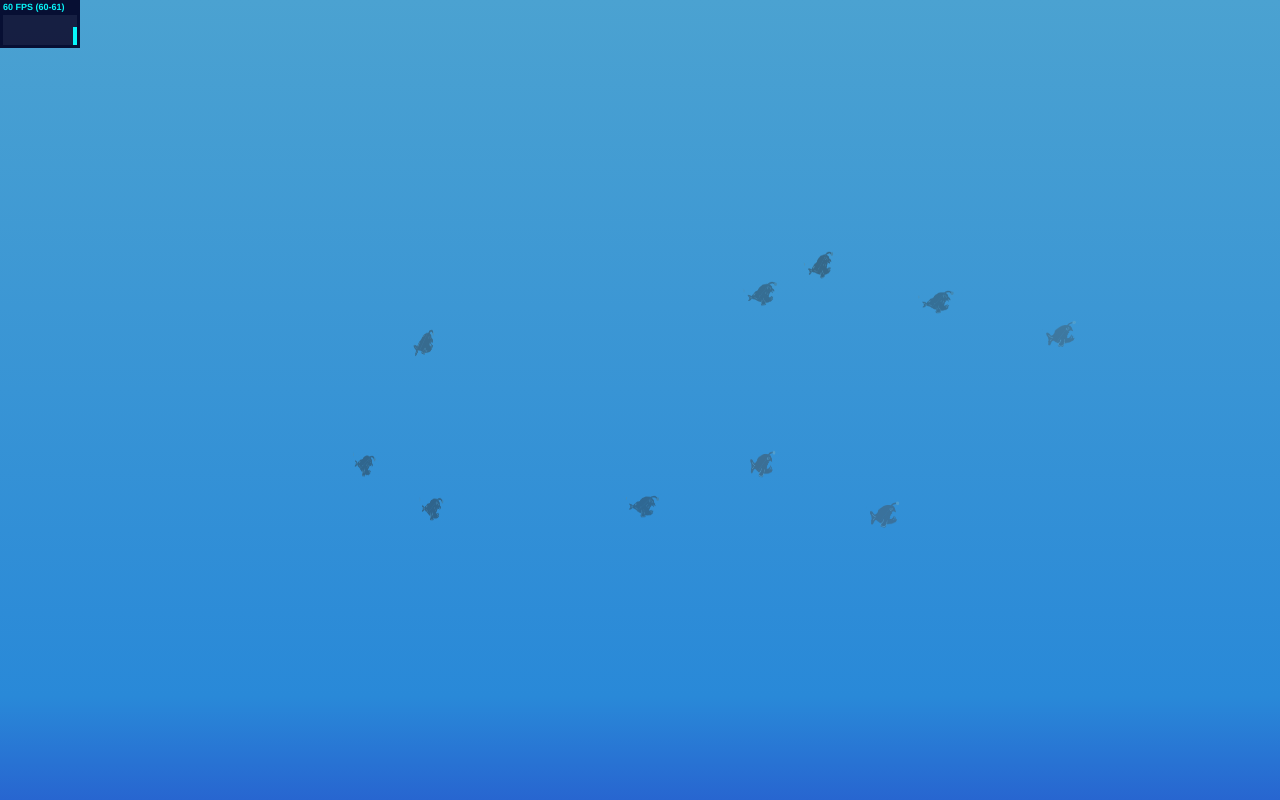
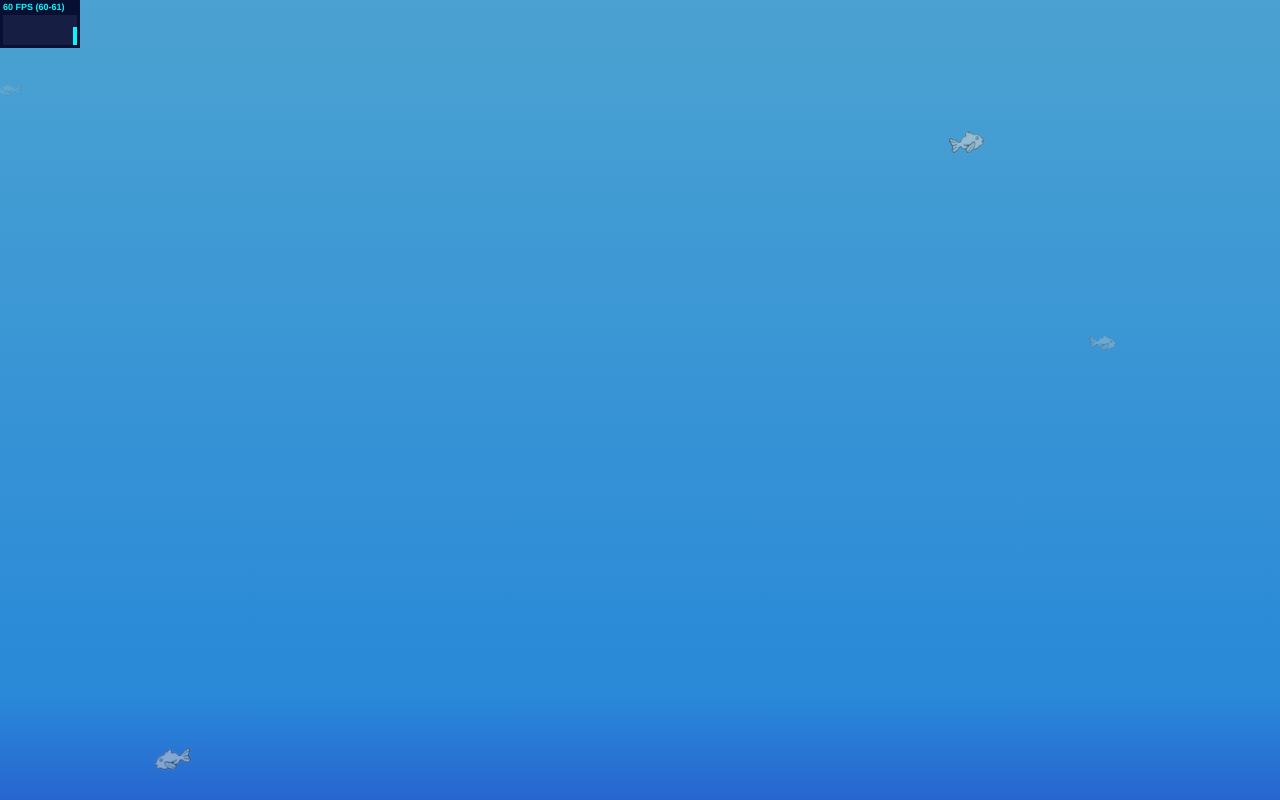
Before and after one commit to tambien/Submersible, a plain HTML site: page index.html in a window 1280 px wide. Drawn offline with Linux system fonts and the light colour scheme.

Commit message:
randomly adds fish to the scene.

```diff
--- a/index.html
+++ b/index.html
@@ -17,6 +17,7 @@
 	<script type="text/javascript" charset="UTF-8" src="./scripts/dependencies/Random.js"></script>
 	<script type="text/javascript" charset="UTF-8" src="./scripts/dependencies/tween.min.js"></script>
 	<script type="text/javascript" charset="UTF-8" src="./scripts/dependencies/Interpolate.js"></script>
+	<script type="text/javascript" charset="UTF-8" src="./scripts/dependencies/Detector.js"></script>
 	<!--APPLICATION-->
 	<script type="text/javascript" charset="UTF-8" src="./scripts/application/Submersible.js"></script>
 	<script type="text/javascript" charset="UTF-8" src="./scripts/application/Fish.js"></script>
--- a/scripts/application/Fish.js
+++ b/scripts/application/Fish.js
@@ -15,10 +15,9 @@ SUBMERSIBLE.Fish = Backbone.Model.extend({
 			mass : 15, //in kg
 			speed : 3, //in km/h
 			//position and movement
-			direction : new THREE.Vector3(randomXDirection, RANDOM.getFloat(-.1, .1), RANDOM.getFloat(0, .5)),
+			direction : new THREE.Vector3(randomXDirection, RANDOM.getFloat(-.1, .1), .3),
 			position : new THREE.Vector3(RANDOM.getInt(-1000, 1000), RANDOM.getInt(-500, 500), -10000),
 			acceleration : 0,
-			velocity : 3,
 			//the speed multiplier
 			rate : 1,
 			//the pitch and yaw of the fish
@@ -47,11 +46,44 @@ SUBMERSIBLE.Fish = Backbone.Model.extend({
 		if(options && options.swim) {
 			this.swim = options.swim;
 		}
+		this.on("change:visible", this.putOnScreen);
 		//the view
 		this.view = new SUBMERSIBLE.Fish.View({
 			model : this,
 		})
 	},
+	//ADD TO SCREEN////////////////////////////////////////////////////////////
+	putOnScreen : function(model, visible) {
+		if(visible) {
+			//either put it way back
+			var zonePos = -(this.get("palegicZone") * SUBMERSIBLE.model.get("zoneDifference"));
+			var dir = this.get("direction");
+			var posZ = RANDOM.getInt(-10000, -1000);
+			//everything else is based on the z position
+			var randY = INTERPOLATE.linear(posZ, -10000, -1000, 2000, 100);
+			var randX =  INTERPOLATE.linear(posZ, -10000, -1000, 500, 3000);
+			//if(RANDOM.flipCoin()) {
+			this.set("position", new THREE.Vector3(RANDOM.getInt(-randX, randX), RANDOM.getInt(-randY, randY) + zonePos, posZ));
+			dir.setZ(INTERPOLATE.linear(posZ, -10000, -1000, .35, .01));
+			//} else {
+			//or on the side
+
+			/*
+			 if (RANDOM.flipCoin()){
+			 //going left from teh right side
+			 this.set("position", new THREE.Vector3(2000, RANDOM.getInt(-100, 100) + zonePos, ));
+			 dir.setX(RANDOM.getFloat(-0.2, -1))
+			 } else {
+			 //going right from the left side
+			 this.set("position", new THREE.Vector3(-2000, RANDOM.getInt(-100, 100) + zonePos, RANDOM.getInt(-2000, -1000)));
+			 dir.setX(RANDOM.getFloat(0.2, 1))
+			 }
+			 dir.setZ(.1);
+			 }
+			 */
+		}
+	},
+	//UPDATE FUNCTIONS/////////////////////////////////////////////////////////
 	update : function(timestep, scalar, time) {
 		var rate = this.get("rate");
 		this.move(scalar * rate);
@@ -84,7 +116,7 @@ SUBMERSIBLE.Fish = Backbone.Model.extend({
 		var position = this.get("position");
 		var direction = this.get("direction").clone().normalize();
 		var acceleration = this.get('acceleration');
-		var moveAmount = (this.get("velocity") + acceleration) * step
+		var moveAmount = (this.get("speed") + acceleration) * step
 		//update acceleration
 		if(acceleration < .05) {
 			acceleration = 0;
@@ -100,15 +132,15 @@ SUBMERSIBLE.Fish = Backbone.Model.extend({
 		//move the submarine forward
 		position.add(new THREE.Vector3(0, 0, SUBMERSIBLE.model.get("speed") * step));
 		//if the object is off the screen, make it invisible
-		if(Math.abs(position.x) > 1500 || Math.abs(position.y) > 1500 || Math.abs(position.z) > 1500) {
+		if(position.z > 1500) {
 			this.set("visible", false);
 		}
 		//with some probability change direction and randomly accelerate
 		if(RANDOM.getFloat() > (.9999 / step)) {
-			this.set("acceleration", RANDOM.getFloat(this.get("speed")));
-			var changeDirection = new THREE.Vector3(RANDOM.getFloat(0.2, 1), RANDOM.getFloat(-.1, .1), RANDOM.getFloat(0, .5));
+			//this.set("acceleration", RANDOM.getFloat(this.get("speed")));
+			var changeDirection = new THREE.Vector3(RANDOM.getFloat(-1, 1), RANDOM.getFloat(-.1, .1), 0);
 			//divide by the mass
-			changeDirection.divideScalar(this.get("mass"));
+			changeDirection.divideScalar(this.get("mass") * 10);
 			this.get("direction").add(changeDirection);
 			//this.set("direction", direction)
 		}
--- a/scripts/application/FishCollection.js
+++ b/scripts/application/FishCollection.js
@@ -10,17 +10,27 @@ SUBMERSIBLE.FishCollection = Backbone.Collection.extend({
 		var now = performance.now();
 		var timestep = now - this.previousTime;
 		//normalize the timestep
-		var scalar =  timestep / 16;
+		var scalar = timestep / 16;
 		this.previousTime = now;
 		//update each of the fish with a sinusoidal timestep
 		var pi2 = Math.PI * 2;
 		var self = this;
-		this.forEach(function(model) {
+		var visibles = this.where({
+			visible : true,
+		})
+		_.forEach(visibles, function(model) {
 			model.update(timestep, scalar, now);
 		});
 		//periodically add a fish to the scene
-		if (RANDOM.getFloat() > .9){
+		if(RANDOM.getFloat() > .9) {
 			//make a new fish appear
+			var notVisible = this.where({
+				visible : false,
+			})
+			if(notVisible.length > 0) {
+				var chosen = RANDOM.choose(notVisible);
+				chosen.set("visible", true);
+			}
 		}
 	},
 	periodicSine : function(period, theta) {
--- a/scripts/application/Fishes.js
+++ b/scripts/application/Fishes.js
@@ -3,13 +3,17 @@
  */
 SUBMERSIBLE.Fishes = [{
 	name : "simpleFish",
-	count : 0,
+	count : 100,
 	attributes : {
+		//specs
+		size : 80,
+		mass : 3,
+		speed : 8,
 		image : "littleFish.png",
 		//the palegic zone 0 - 2
 		palegicZone : 0,
 		//the length of the swim stroke in seconds
-		gate : 2,
+		gate : .5,
 	},
 	options : {
 		swim : function(ramp) {
@@ -24,12 +28,15 @@ SUBMERSIBLE.Fishes = [{
 	}
 }, {
 	name : "jellyFishOne",
-	count : 0,
+	count : 10,
 	attributes : {
+		//specs
+		size : 200,
+		mass : 5,
+		speed : 1,
 		image : "jelly0.png",
-		velocity : 2,
 		//the palegic zone 0 - 2
-		palegicZone : 0,
+		palegicZone : 1,
 		//the length of the swim stroke in seconds
 		gate : 4,
 	},
@@ -57,7 +64,7 @@ SUBMERSIBLE.Fishes = [{
 		gifCount : 3,
 		gifDuration : 500,
 		//the palegic zone 0 - 2
-		palegicZone : 0,
+		palegicZone : 2,
 		//the length of the swim stroke in seconds
 		gate : 1.5,
 	},
--- a/scripts/application/Submersible.js
+++ b/scripts/application/Submersible.js
@@ -35,13 +35,18 @@ var SUBMERSIBLE = function() {
 	var projector, renderer;
 
 	function setupTHREE() {
-		SUBMERSIBLE.camera = new THREE.PerspectiveCamera(25, 4 / 3, 1, 10000);
+		SUBMERSIBLE.camera = new THREE.PerspectiveCamera(15, 4 / 3, 1, 10000);
 		SUBMERSIBLE.camera.position.set(0, 0, 1000);
 		SUBMERSIBLE.scene = new THREE.Scene();
 		projector = new THREE.Projector();
 		//the renderer
-		renderer = new THREE.CanvasRenderer();
-		//renderer = new THREE.WebGLRenderer();
+		if(Detector.webgl) {
+			renderer = new THREE.WebGLRenderer();
+		} else if(Detector.canvas) {
+			renderer = new THREE.CanvasRenderer();
+		} else {
+			alert("sorry, get a new browser");
+		}
 		$container.append(renderer.domElement);
 		//initialize the size
 		sizeTHREE();
@@ -136,7 +141,10 @@ var SUBMERSIBLE = function() {
 SUBMERSIBLE.Model = Backbone.Model.extend({
 	defaults : {
 		"zone" : 0,
-		"speed" : 10,
+		//the space between zones
+		"zoneDifference" : 3000,
+		//the speed of the sub
+		"speed" : 2,
 	},
 	initialize : function(attributes, options) {
 		this.on("change:zone", this.moveZones);
@@ -152,13 +160,7 @@ SUBMERSIBLE.Model = Backbone.Model.extend({
 		var $seawall = $("#seaWall");
 		//var scrollTop = zone * seawall.height();
 		var animationTime = 4000 * diff;
-		/*
-		$("#seaWall").stop().animate({
-			scrollTop : scrollTop,
-		}, animationTime * diff, 'easeInOutQuad');
-		*/
-		//tween the camera as well
-		//
+		var zoneDifference = this.get("zoneDifference");
 		if(this.cameraTween) {
 			this.cameraTween.stop();
 		}
--- /dev/null
+++ b/scripts/dependencies/Detector.js
@@ -0,0 +1,60 @@
+/**
+ * @author alteredq / http://alteredqualia.com/
+ * @author mr.doob / http://mrdoob.com/
+ */
+
+Detector = {
+
+  canvas : !! window.CanvasRenderingContext2D,
+  webgl : ( function () { try { return !! window.WebGLRenderingContext && !! document.createElement( 'canvas' ).getContext( 'experimental-webgl' ); } catch( e ) { return false; } } )(),
+  workers : !! window.Worker,
+  fileapi : window.File && window.FileReader && window.FileList && window.Blob,
+
+  getWebGLErrorMessage : function () {
+
+    var domElement = document.createElement( 'div' );
+
+    domElement.style.fontFamily = 'monospace';
+    domElement.style.fontSize = '13px';
+    domElement.style.textAlign = 'center';
+    domElement.style.background = '#eee';
+    domElement.style.color = '#000';
+    domElement.style.padding = '1em';
+    domElement.style.width = '475px';
+    domElement.style.margin = '5em auto 0';
+
+    if ( ! this.webgl ) {
+
+      domElement.innerHTML = window.WebGLRenderingContext ? [
+        'Sorry, your graphics card doesn\'t support <a href="http://khronos.org/webgl/wiki/Getting_a_WebGL_Implementation">WebGL</a>'
+      ].join( '\n' ) : [
+        'Sorry, your browser doesn\'t support <a href="http://khronos.org/webgl/wiki/Getting_a_WebGL_Implementation">WebGL</a><br/>',
+        'Please try with',
+        '<a href="http://www.google.com/chrome">Chrome</a>, ',
+        '<a href="http://www.mozilla.com/en-US/firefox/new/">Firefox 4</a> or',
+        '<a href="http://nightly.webkit.org/">Webkit Nightly (Mac)</a>'
+      ].join( '\n' );
+
+    }
+
+    return domElement;
+
+  },
+
+  addGetWebGLMessage : function ( parameters ) {
+
+    var parent, id, domElement;
+
+    parameters = parameters || {};
+
+    parent = parameters.parent !== undefined ? parameters.parent : document.body;
+    id = parameters.id !== undefined ? parameters.id : 'oldie';
+
+    domElement = Detector.getWebGLErrorMessage();
+    domElement.id = id;
+
+    parent.appendChild( domElement );
+
+  }
+
+};
--- a/scripts/dependencies/Random.js
+++ b/scripts/dependencies/Random.js
@@ -92,7 +92,7 @@ var RANDOM = function() {
 	 * pass in an array, and it will choose randomly one of the elements.
 	 */
 	var choose = function(array) {
-		return arg[randomInt(array.length)];
+		return array[randomInt(array.length)];
 	};
 	/*
 	 * sourced from http://snippets.dzone.com/posts/show/849
@@ -139,7 +139,12 @@ var RANDOM = function() {
 	var flipCoin = function() {
 		return random() < .5;
 	}
-
+	/*
+	 * chooses between the two options
+	 */
+	var pickWhich = function(a, b) {
+		return flipCoin() ? a : b;
+	}
 	//API//////////////////////////////////////////////////////////////////////
 
 	return {
@@ -148,5 +153,6 @@ var RANDOM = function() {
 		flipCoin : flipCoin,
 		getInt : randomInt,
 		getFloat : randomFloat,
+		or : pickWhich,
 	}
 }();
```
Also changed, not shown: 1 other file.
